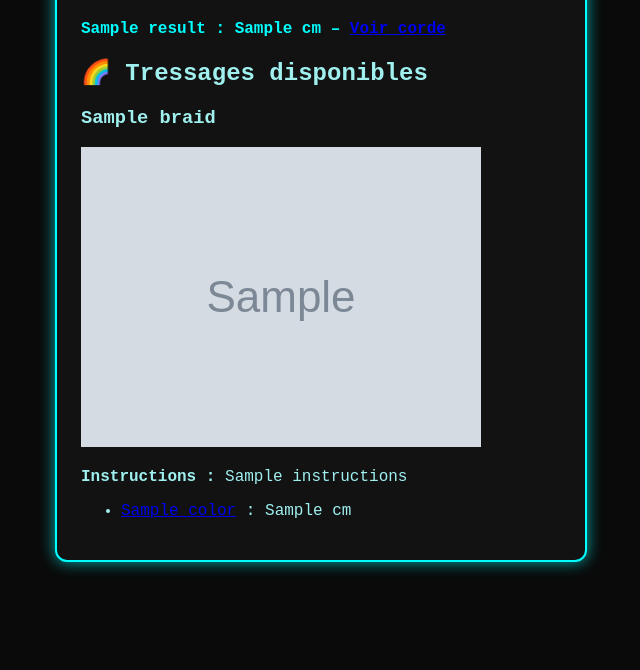
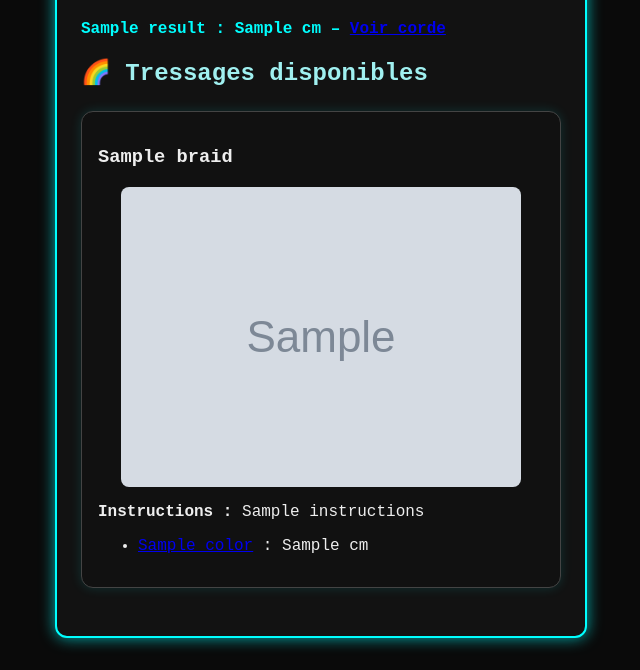
Before and after one commit to tucommenceapousser/paracord-maker, a Flask app: template templates/index.html in a window 1280 px wide. Shown: the part 587-1257 px from the top of the page, without its empty margins (319-959 px from the left). Before the commit the page ends 1159 px from the top, so only its background shows below. Run offline with Flask 3, Linux system fonts and the light colour scheme; the template is opened without the code that fills it: values that come from a table or form of the project are taken from there, most other values are stand-ins (such as "Sample title", 1, 10 or a date in 2020); grey boxes marked "Sample" are stand-in pictures.

Commit message:
Update style.css

```diff
--- a/static/css/style.css
+++ b/static/css/style.css
@@ -109,3 +109,21 @@ label {
   color: #210000;
   box-shadow: 0 0 10px #ff5555aa;
 }
+
+.braid-card {
+  border: 1px solid #444;
+  background-color: #111;
+  color: #eee;
+  padding: 1em;
+  margin: 1.5em 0;
+  border-radius: 12px;
+  box-shadow: 0 0 12px #0ff2;
+}
+
+.braid-img {
+  max-width: 100%;
+  height: auto;
+  display: block;
+  margin: 10px auto;
+  border-radius: 8px;
+}
```
